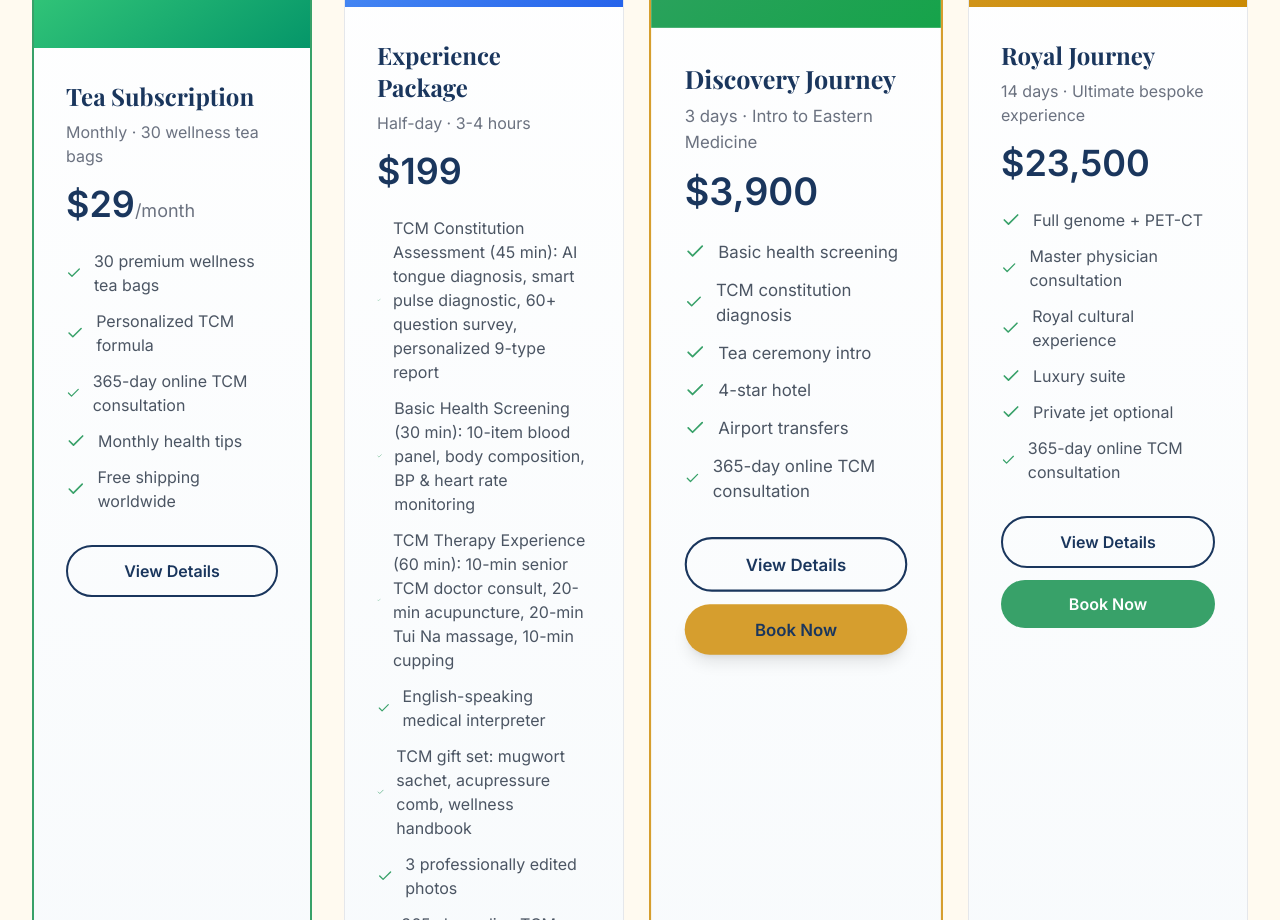
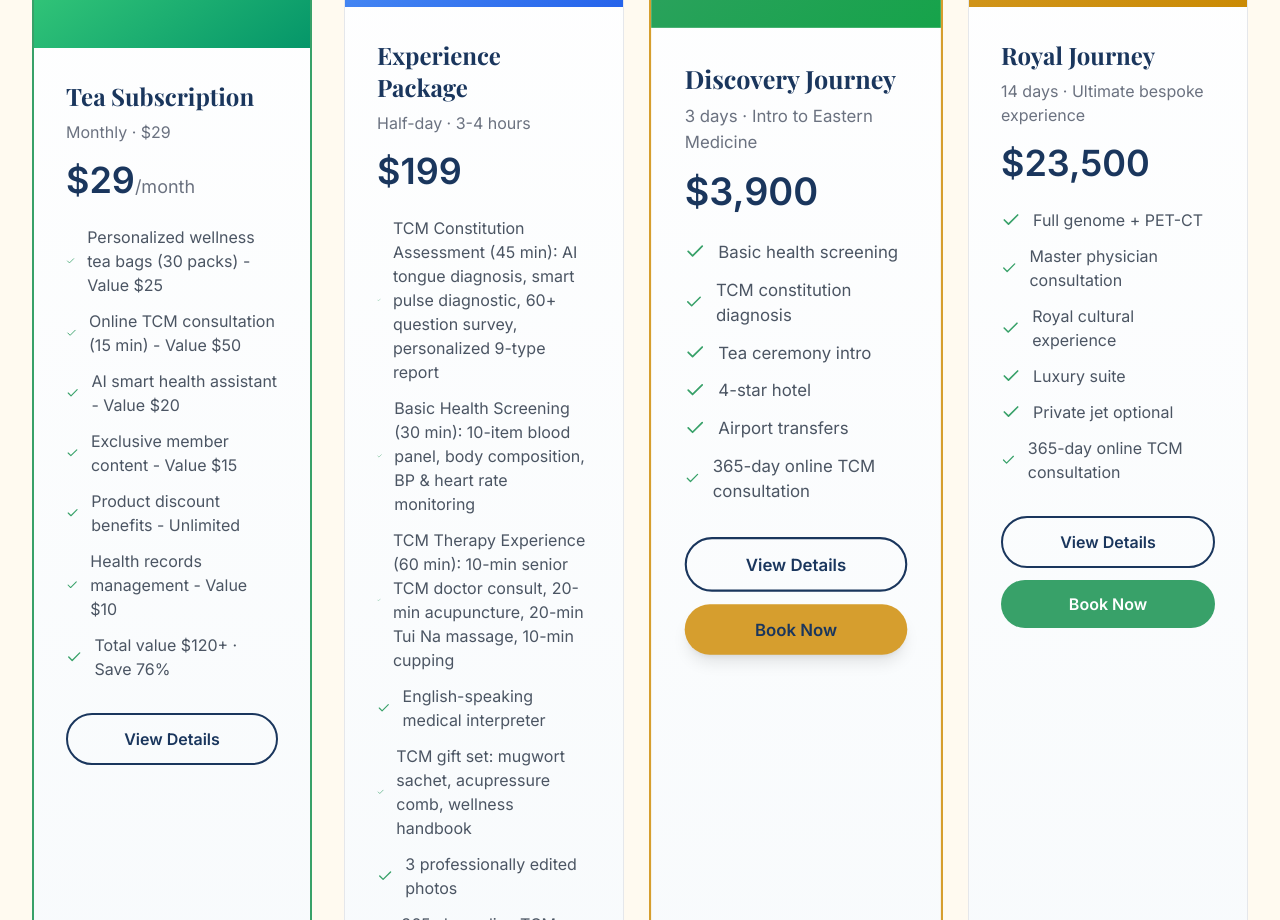
Before and after one commit to luckyjjf/mediodyssey, a React (Vite) app: page / in a window 1280 px wide. Shown: the part 2800-3720 px from the top of the page. Built offline with nearby package versions, Linux system fonts and the light colour scheme.

Commit message:
Update App.tsx

```diff
--- a/src/App.tsx
+++ b/src/App.tsx
@@ -84,10 +84,10 @@ const translations = {
       desc: 'Three carefully designed packages for different health goals and budgets',
       package0: {
         name: 'Tea Subscription',
-        duration: 'Monthly · 30 wellness tea bags',
+        duration: 'Monthly · $29',
         price: '$29',
         popular: 'Best Value',
-        items: ['30 premium wellness tea bags', 'Personalized TCM formula', '365-day online TCM consultation', 'Monthly health tips', 'Free shipping worldwide'],
+        items: ['Personalized wellness tea bags (30 packs) - Value $25', 'Online TCM consultation (15 min) - Value $50', 'AI smart health assistant - Value $20', 'Exclusive member content - Value $15', 'Product discount benefits - Unlimited', 'Health records management - Value $10', 'Total value $120+ · Save 76%'],
         docUrl: '/docs/tea-subscription-en.pdf',
         paypalUrl: 'https://www.paypal.com/paypalme/mediodyssey/99'
       },
@@ -214,11 +214,11 @@ const translations = {
       title: '选择您的健康之旅',
       desc: '三种精心设计的套餐，满足不同健康目标和预算',
       package0: {
-        name: '养生茶饮订阅',
-        duration: '每月 · 30包健康茶饮',
+        name: '会员订阅',
+        duration: '每月 · ¥199',
         price: '¥199',
         popular: '超值优选',
-        items: ['30包精选健康茶饮', '个性化中医配方', '365天线上中医咨询', '每月健康贴士', '全球免邮'],
+        items: ['个性化养生茶包（30包）- 价值¥175', '在线中医咨询（15分钟）- 价值¥350', 'AI智能健康助手 - 价值¥140', '专属会员内容 - 价值¥105', '产品折扣权益 - 无上限', '健康档案管理 - 价值¥70', '总价值¥840+ · 节省76%'],
         docUrl: '/docs/tea-subscription-zh.pdf',
         paypalUrl: 'https://www.paypal.com/paypalme/mediodyssey/99'
       },
@@ -345,11 +345,11 @@ const translations = {
       title: 'اختر رحلتك الصحية',
       desc: 'أربع باقات مصممة بعناية لأهداف وميزانيات صحية مختلفة',
       package0: {
-        name: 'اشتراك الشاي الصحي',
-        duration: 'شهرياً · 30 كيس شاي صحي',
+        name: 'اشتراك العضوية',
+        duration: 'شهرياً · $29',
         price: '$29',
         popular: 'أفضل قيمة',
-        items: ['30 كيس شاي صحي متميز', 'وصفة الطب الصيني التقليدي المخصصة', 'استشارة الطب الصيني التقليدي لمدة 365 يوماً', 'نصائح صحية شهرية', 'شحن مجاني عالمياً'],
+        items: ['أكياس شاي العافية المخصصة (30 كيس) - قيمة $25', 'استشارة الطب الصيني عبر الإنترنت (15 دقيقة) - قيمة $50', 'مساعد الصحة الذكي بالذكاء الاصطناعي - قيمة $20', 'محتوى حصري للأعضاء - قيمة $15', 'خصومات على المنتجات - غير محدودة', 'إدارة السجلات الصحية - قيمة $10', 'القيمة الإجمالية $120+ · وفّر 76%'],
         docUrl: '/docs/tea-subscription-ar.pdf',
         paypalUrl: 'https://www.paypal.com/paypalme/mediodyssey/99'
       },
```
